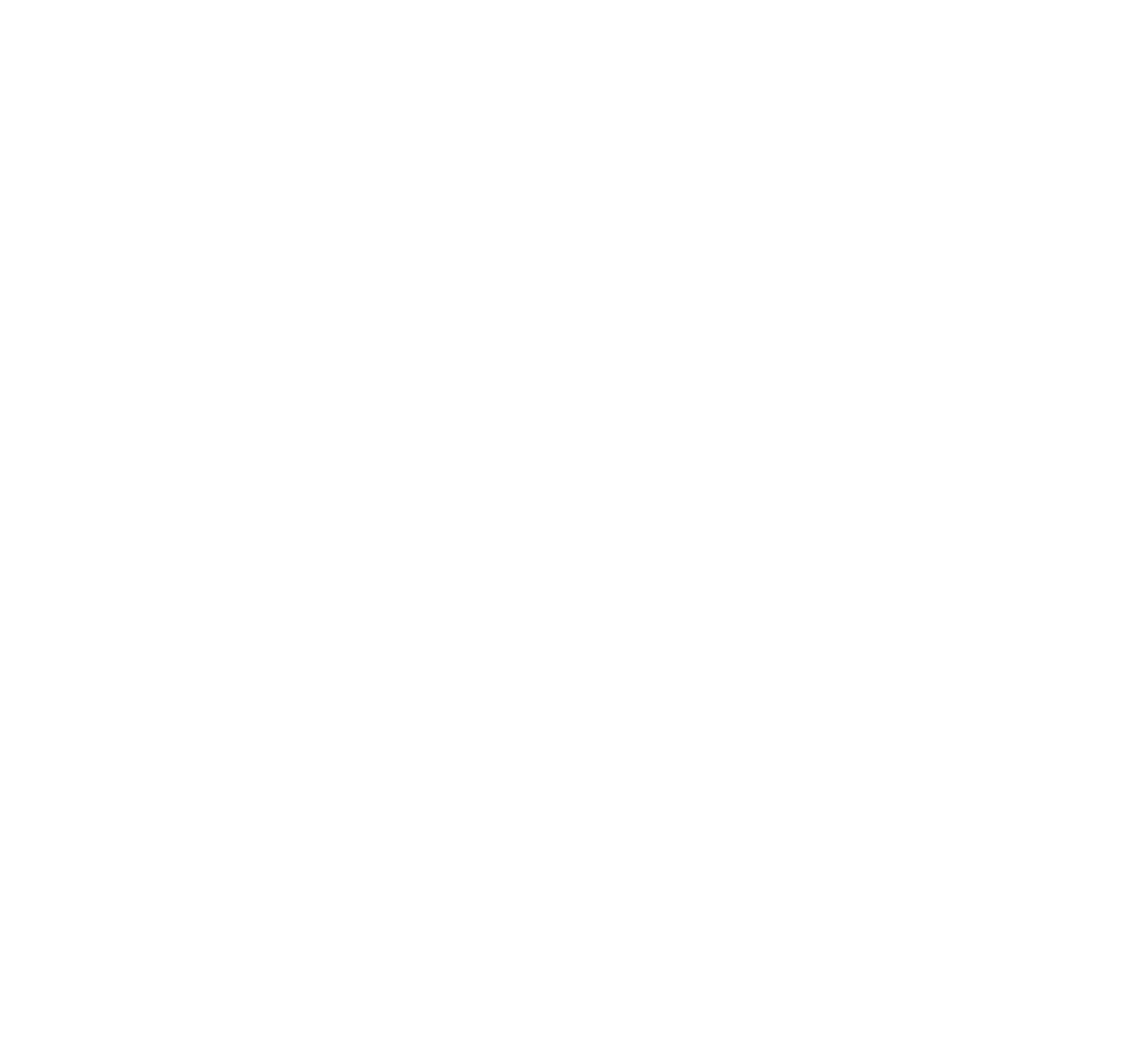
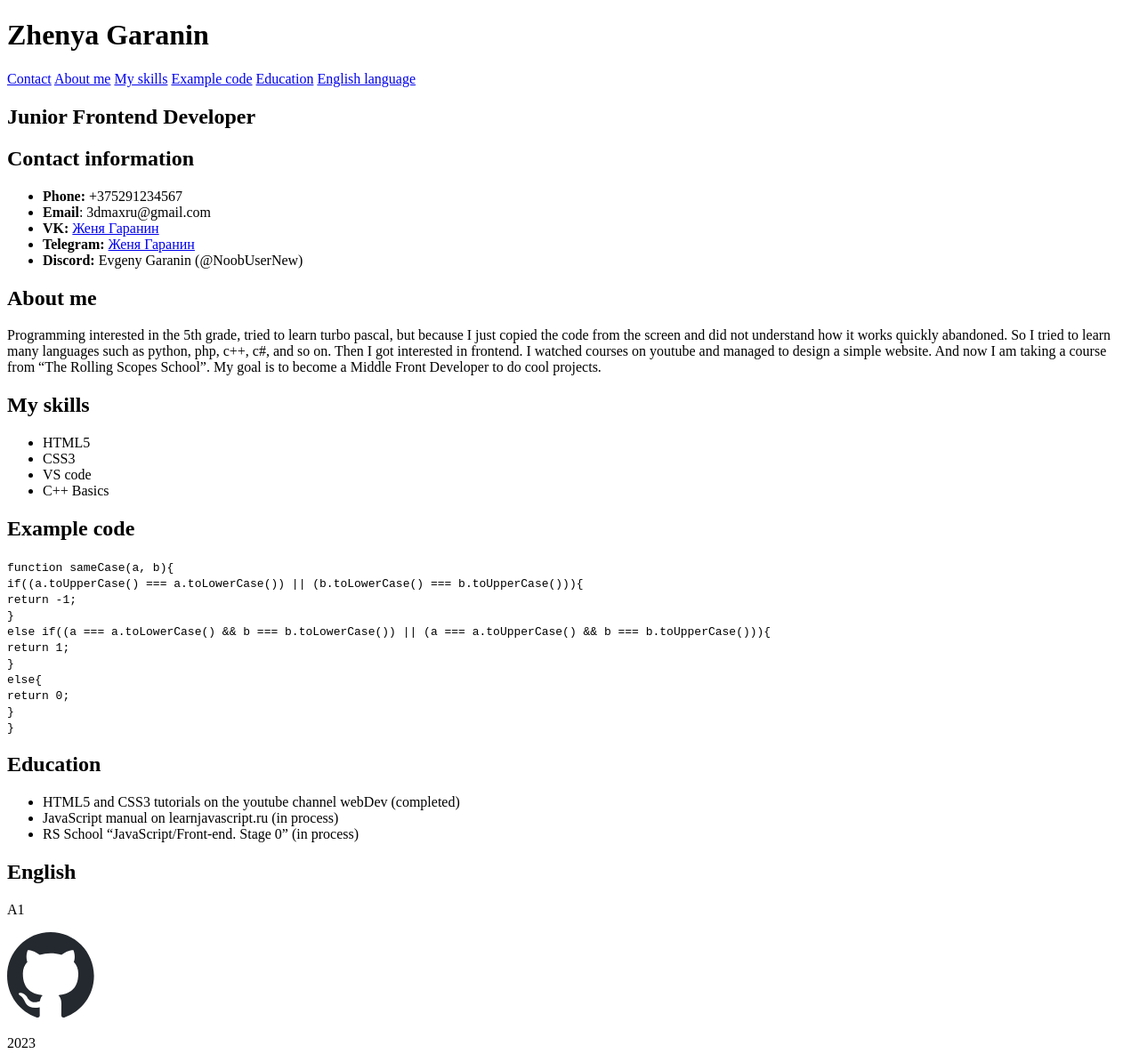
Before and after one commit to NoobUserNew/rsschool-cv, a plain HTML site: page index.html in a window 1280 px wide. Shown: the whole page at 89% size. Before the commit the page ends 800 px from the top, so only its background shows below. Drawn offline with Linux system fonts and the light colour scheme.

Commit message:
docs: change information in index.html, init: add logo GitHub

```diff
--- a/index.html
+++ b/index.html
@@ -4,8 +4,69 @@
     <meta charset="UTF-8">
     <meta http-equiv="X-UA-Compatible" content="IE=edge">
     <meta name="viewport" content="width=device-width, initial-scale=1.0">
-    <title>Document</title>
+    <title>CV</title>
 </head>
 <body>
+    <div class="container">
+        <header>
+            <h1>Zhenya Garanin</h1>
+            <nav>
+                <a href="#contact">Contact</a>
+                <a href="#aboutMe">About me</a>
+                <a href="#mySkills">My skills</a>
+                <a href="#exampleCode">Example code</a>
+                <a href="#education">Education</a>
+                <a href="#levelEnglish">English language</a>
+            </nav>
+            <h2>Junior Frontend Developer</h2>
+        </header>
+        <main>
+            <h2 id="contact">Contact information</h2>
+            <ul>
+                <li><b>Phone:</b> +375291234567</li>
+                <li><b>Email</b>: 3dmaxru@gmail.com</li>
+                <li><b>VK:</b> <a href="https://vk.com/html_rulet">Женя Гаранин</a></li>
+                <li><b>Telegram:</b> <a href="https://t.me/Zhenya_Garanin">Женя Гаранин</a></li>
+                <li><b>Discord:</b> Evgeny Garanin (@NoobUserNew)</li>
+            </ul>
+            <h2 id="aboutMe">About me</h2>
+            <p>Programming interested in the 5th grade, tried to learn turbo pascal, but because I just copied the code from the screen and did not understand how it works quickly abandoned. So I tried to learn many languages such as python, php, c++, c#, and so on. Then I got interested in frontend. I watched courses on youtube and managed to design a simple website. And now I am taking a course from “The Rolling Scopes School”. My goal is to become a Middle Front Developer to do cool projects.</p>
+            <h2 id="mySkills">My skills</h2>
+            <ul>
+                <li>HTML5</li>
+                <li>CSS3</li>
+                <li>VS code</li>
+                <li>C++ Basics</li>
+            </ul>
+            <h2 id="exampleCode">Example code</h2>
+            <div class="code">
+                <code>
+                    function sameCase(a, b){<br>
+                    if((a.toUpperCase() === a.toLowerCase()) || (b.toLowerCase() === b.toUpperCase())){<br>
+                       return -1;<br>
+                     }<br>
+                     else if((a === a.toLowerCase() && b === b.toLowerCase()) || (a === a.toUpperCase() && b === b.toUpperCase())){<br>
+                         return 1;<br>
+                     }<br>
+                     else{<br>
+                       return 0;<br>
+                    }<br>
+                   }
+                </code>
+            </div>
+            <h2 id="education">Education</h2>
+            <ul>
+                <li>HTML5 and CSS3 tutorials on the youtube channel webDev (completed)</li>
+                <li>JavaScript manual on learnjavascript.ru (in process)</li>
+                <li>RS School “JavaScript/Front-end. Stage 0” (in process)</li>
+            </ul>
+            <h2 id="levelEnglish">English</h2>
+            <p>A1</p>
+        </main>
+        <footer>
+            <a href="https://github.com/NoobUserNew"><img src="github-mark.svg" alt="logo GitHub"></a>
+            <p>2023</p>
+        </footer>
+    </div>
 </body>
 </html>
```
Also changed, not shown: github-mark.svg (added).
